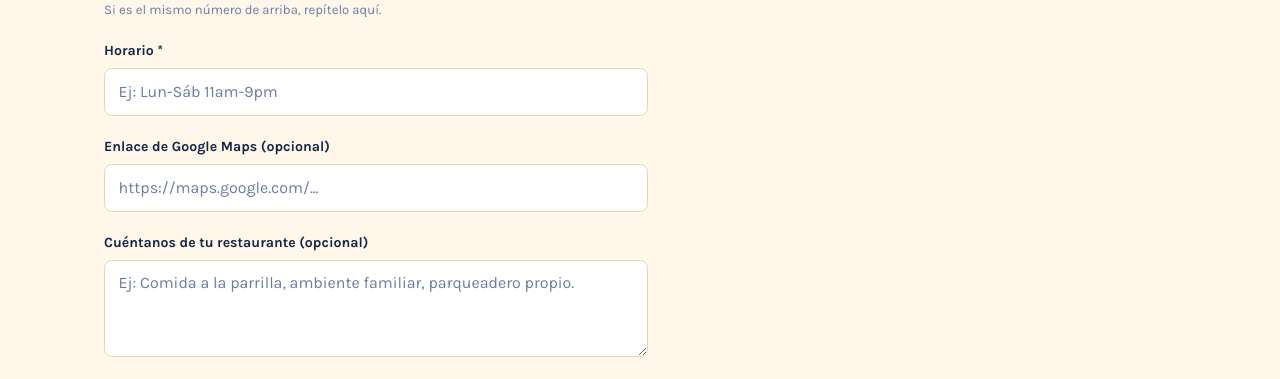
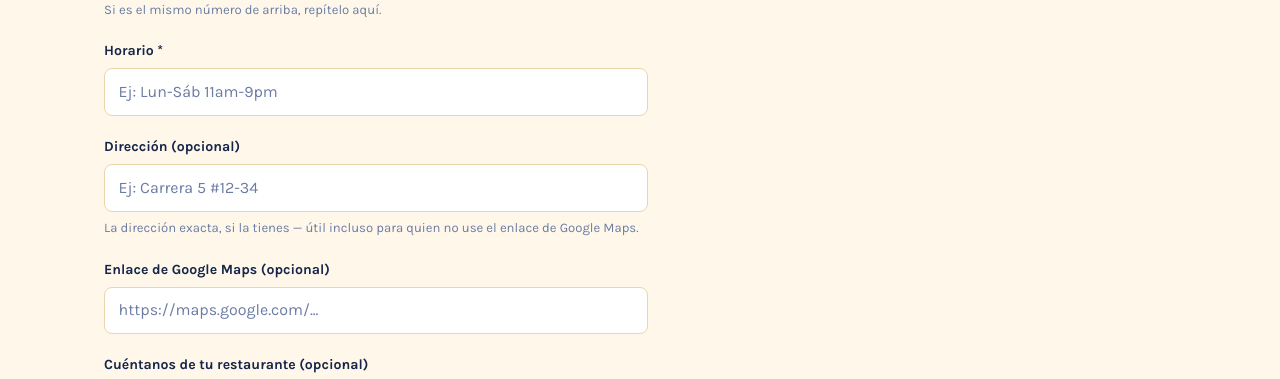
Before and after one commit to Trev1981-byte/sabores-ibague, a Next.js app in the folder sabores-ibague/: page /agregar in a window 1280 px wide. Shown: the part 880-1259 px from the top of the page. Built offline with nearby package versions, Linux system fonts and the light colour scheme; no server answers; the database is empty.

Commit message:
Update AddRestaurantForm.tsx

```diff
--- a/sabores-ibague/src/components/AddRestaurantForm.tsx
+++ b/sabores-ibague/src/components/AddRestaurantForm.tsx
@@ -82,6 +82,7 @@ export function AddRestaurantForm({ categories }: { categories: Category[] }) {
       whatsappNumber: whatsappNumber || undefined,
       hoursText,
       mapsLink: String(data.get("mapsLink") ?? "").trim() || undefined,
+      address: String(data.get("address") ?? "").trim() || undefined,
       blurb: String(data.get("blurb") ?? "").trim() || undefined,
       categoryIds: selectedCategories,
       hasDineIn,
@@ -231,6 +232,20 @@ export function AddRestaurantForm({ categories }: { categories: Category[] }) {
       </div>
 
       <div className="field">
+        <label htmlFor="address">Dirección (opcional)</label>
+        <input
+          id="address"
+          name="address"
+          type="text"
+          placeholder="Ej: Carrera 5 #12-34"
+        />
+        <p className="field-hint">
+          La dirección exacta, si la tienes — útil incluso para quien no
+          use el enlace de Google Maps.
+        </p>
+      </div>
+
+      <div className="field">
         <label htmlFor="mapsLink">Enlace de Google Maps (opcional)</label>
         <input id="mapsLink" name="mapsLink" type="url" placeholder="https://maps.google.com/..." />
       </div>
```
